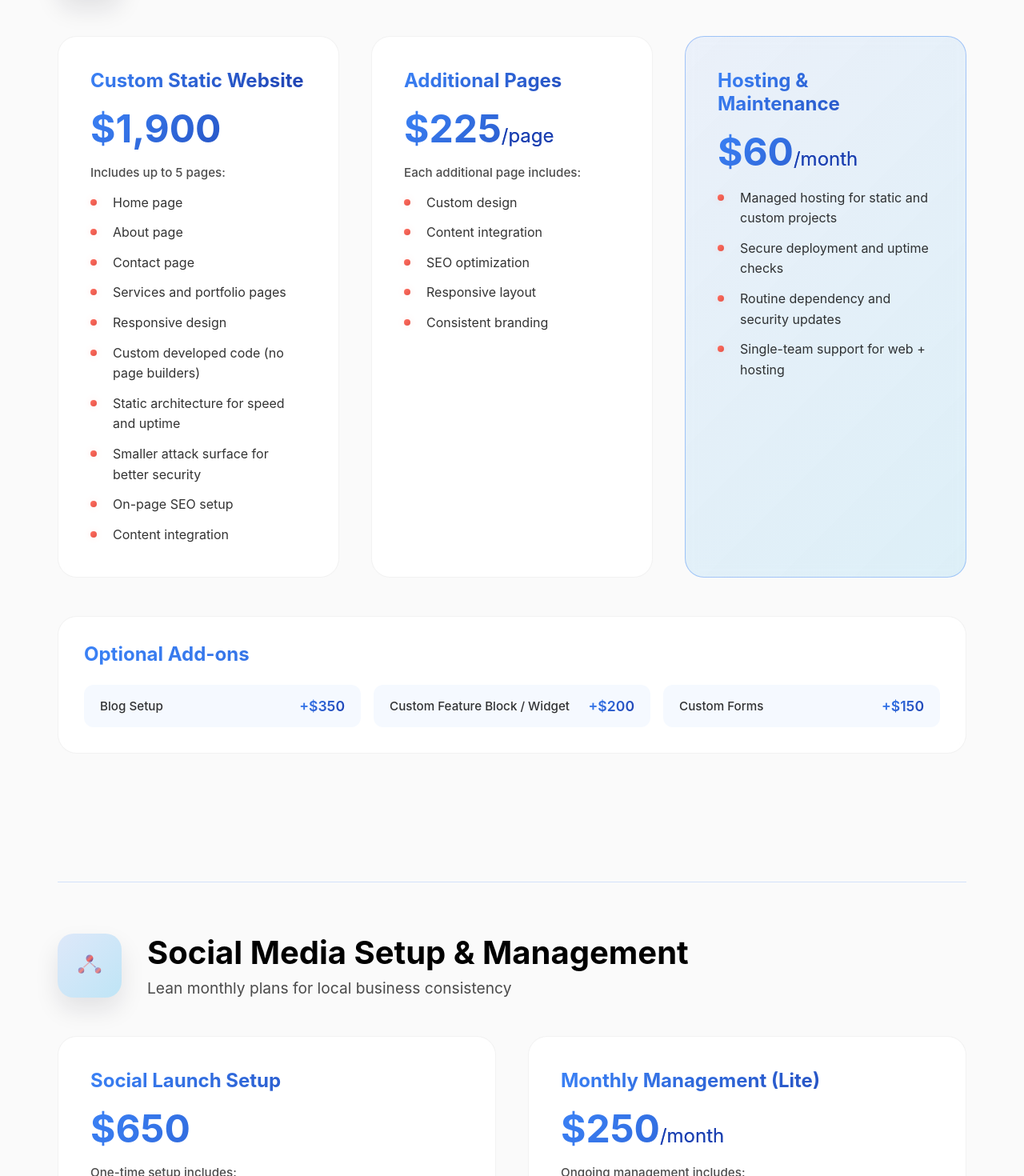
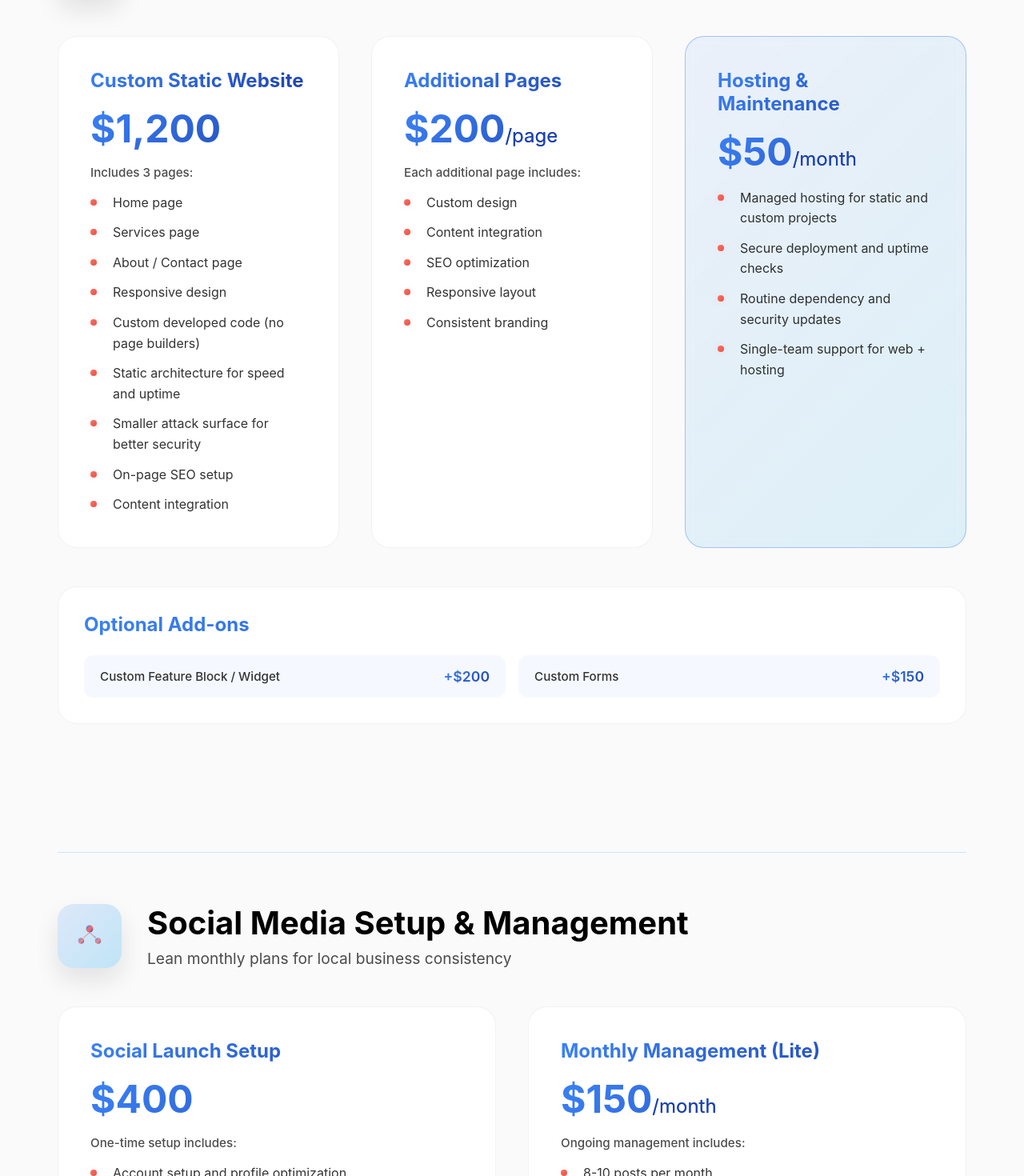
Before and after one commit to jbawt/Websidy, a React (Vite) app: page /Websidy/pricing in a window 1280 px wide. Shown: the part 980-2450 px from the top of the page at 80% size. Built offline with nearby package versions, Linux system fonts and the light colour scheme.

Commit message:
edit price back down to original pricing options

```diff
--- a/src/components/PricingCalculator.jsx
+++ b/src/components/PricingCalculator.jsx
@@ -7,7 +7,7 @@ function PricingCalculator({ isOpen, onClose }) {
   const theme = useSelector((state) => state.theme.mode)
   const [selections, setSelections] = useState({
     website: false,
-    pages: 5,
+    pages: 3,
     hostingOnServers: false,
     socialSetup: false,
     socialManagement: false,
@@ -18,7 +18,7 @@ function PricingCalculator({ isOpen, onClose }) {
   })
 
   // Text input values (parsed to numbers on blur/valid change)
-  const [pagesStr, setPagesStr] = useState('5')
+  const [pagesStr, setPagesStr] = useState('3')
   const [widgetsStr, setWidgetsStr] = useState('0')
   const [formsStr, setFormsStr] = useState('0')
   const [errors, setErrors] = useState({ pages: '', widgets: '', forms: '' })
@@ -26,15 +26,15 @@ function PricingCalculator({ isOpen, onClose }) {
   // Pricing constants
   const PRICING = {
     website: {
-      base: 1900,
-      additionalPage: 225,
+      base: 1200,
+      additionalPage: 200,
     },
     hosting: {
-      monthly: 60,
+      monthly: 50,
     },
     social: {
-      setup: 650,
-      management: 250,
+      setup: 400,
+      management: 150,
     },
     addons: {
       widgets: 200,
@@ -49,8 +49,8 @@ function PricingCalculator({ isOpen, onClose }) {
     // Website cost
     if (selections.website) {
       total += PRICING.website.base
-      if (selections.pages > 5) {
-        total += (selections.pages - 5) * PRICING.website.additionalPage
+      if (selections.pages > 3) {
+        total += (selections.pages - 3) * PRICING.website.additionalPage
       }
     }
 
@@ -78,7 +78,7 @@ function PricingCalculator({ isOpen, onClose }) {
   const recurringMonthly =
     (selections.website && selections.hostingOnServers ? PRICING.hosting.monthly : 0) +
     (selections.socialManagement ? PRICING.social.management : 0)
-  const additionalPages = selections.website ? Math.max(0, selections.pages - 5) : 0
+  const additionalPages = selections.website ? Math.max(0, selections.pages - 3) : 0
 
   const buildQuotePrefill = () => {
     const lines = [
@@ -89,7 +89,7 @@ function PricingCalculator({ isOpen, onClose }) {
     ]
 
     if (selections.website) {
-      lines.push('- Website Design & Development (5-page base): $1,900')
+      lines.push('- Website Design & Development (3-page base): $1,200')
       if (additionalPages > 0) {
         lines.push(
           `- Additional Pages: ${additionalPages} x $${PRICING.website.additionalPage.toLocaleString()} = $${(
@@ -169,7 +169,7 @@ function PricingCalculator({ isOpen, onClose }) {
     const trimmed = String(str).trim()
     if (trimmed === '') return { valid: false, value: null }
     const num = parseInt(trimmed, 10)
-    if (Number.isNaN(num) || num < 5) return { valid: false, value: null }
+    if (Number.isNaN(num) || num < 3) return { valid: false, value: null }
     return { valid: true, value: num }
   }
 
@@ -201,9 +201,9 @@ function PricingCalculator({ isOpen, onClose }) {
       setErrors((prev) => ({ ...prev, pages: VALIDATION_MSG }))
       const trimmed = pagesStr.trim()
       const num = parseInt(trimmed, 10)
-      if (trimmed === '' || (!Number.isNaN(num) && num < 5)) {
-        handleChange('pages', 5)
-        setPagesStr('5')
+      if (trimmed === '' || (!Number.isNaN(num) && num < 3)) {
+        handleChange('pages', 3)
+        setPagesStr('3')
       }
     }
   }
@@ -327,7 +327,7 @@ function PricingCalculator({ isOpen, onClose }) {
               />
               <span className="checkbox-label">
                 <span className="service-name">Website Design & Development</span>
-                <span className="service-price">$1,900 base (5 pages value)</span>
+                <span className="service-price">$1,200 base (3 pages)</span>
               </span>
             </label>
             {selections.website && (
@@ -351,10 +351,10 @@ function PricingCalculator({ isOpen, onClose }) {
                     {errors.pages}
                   </p>
                 )}
-                {selections.pages > 5 && (
+                {selections.pages > 3 && (
                   <div className="additional-cost">
-                    +${((selections.pages - 5) * PRICING.website.additionalPage).toLocaleString()} for{' '}
-                    {selections.pages - 5} additional page{selections.pages - 5 > 1 ? 's' : ''}
+                    +${((selections.pages - 3) * PRICING.website.additionalPage).toLocaleString()} for{' '}
+                    {selections.pages - 3} additional page{selections.pages - 3 > 1 ? 's' : ''}
                   </div>
                 )}
                 <label className="calculator-checkbox">
@@ -365,7 +365,7 @@ function PricingCalculator({ isOpen, onClose }) {
                   />
                   <span className="checkbox-label">
                     <span className="service-name">Host on our servers</span>
-                    <span className="service-price">+$60/month</span>
+                    <span className="service-price">+$50/month</span>
                   </span>
                 </label>
               </div>
@@ -458,7 +458,7 @@ function PricingCalculator({ isOpen, onClose }) {
               />
               <span className="checkbox-label">
                 <span className="service-name">Social Launch Setup</span>
-                <span className="service-price">$650 (one-time)</span>
+                <span className="service-price">$400 (one-time)</span>
               </span>
             </label>
             <label className="calculator-checkbox">
@@ -469,7 +469,7 @@ function PricingCalculator({ isOpen, onClose }) {
               />
               <span className="checkbox-label">
                 <span className="service-name">Monthly Management (Lite)</span>
-                <span className="service-price">$250/month</span>
+                <span className="service-price">$150/month</span>
               </span>
             </label>
           </div>
--- a/src/components/PricingSection.jsx
+++ b/src/components/PricingSection.jsx
@@ -42,16 +42,16 @@ function PricingSection() {
             <div className="pricing-content">
               <div className="pricing-base">
                 <div className="pricing-item">
-                  <span className="pricing-label">Custom Static Website (up to 5 pages)</span>
-                  <span className="pricing-value">$1,900</span>
+                  <span className="pricing-label">Custom Static Website (3 pages)</span>
+                  <span className="pricing-value">$1,200</span>
                 </div>
                 <div className="pricing-item">
                   <span className="pricing-label">Additional Pages</span>
-                  <span className="pricing-value">$225/page</span>
+                  <span className="pricing-value">$200/page</span>
                 </div>
                 <div className="pricing-item">
                   <span className="pricing-label">Hosting & Maintenance</span>
-                  <span className="pricing-value">$60/month</span>
+                  <span className="pricing-value">$50/month</span>
                 </div>
               </div>
               <div className="pricing-features">
@@ -85,11 +85,11 @@ function PricingSection() {
               <div className="pricing-base">
                 <div className="pricing-item">
                   <span className="pricing-label">Social Launch Setup</span>
-                  <span className="pricing-value">$650</span>
+                  <span className="pricing-value">$400</span>
                 </div>
                 <div className="pricing-item">
                   <span className="pricing-label">Monthly Management (Lite)</span>
-                  <span className="pricing-value">$250/month</span>
+                  <span className="pricing-value">$150/month</span>
                 </div>
               </div>
               <div className="pricing-features">
--- a/src/pages/PricingPage.jsx
+++ b/src/pages/PricingPage.jsx
@@ -63,13 +63,12 @@ function PricingPage() {
             <div className="pricing-detail-grid">
               <div className="pricing-detail-card">
                 <h3>Custom Static Website</h3>
-                <div className="pricing-amount">$1,900</div>
-                <p className="pricing-includes">Includes up to 5 pages:</p>
+                <div className="pricing-amount">$1,200</div>
+                <p className="pricing-includes">Includes 3 pages:</p>
                 <ul className="pricing-features-list">
                   <li>Home page</li>
-                  <li>About page</li>
-                  <li>Contact page</li>
-                  <li>Services and portfolio pages</li>
+                  <li>Services page</li>
+                  <li>About / Contact page</li>
                   <li>Responsive design</li>
                   <li>Custom developed code (no page builders)</li>
                   <li>Static architecture for speed and uptime</li>
@@ -80,7 +79,7 @@ function PricingPage() {
               </div>
               <div className="pricing-detail-card">
                 <h3>Additional Pages</h3>
-                <div className="pricing-amount">$225<span className="pricing-period">/page</span></div>
+                <div className="pricing-amount">$200<span className="pricing-period">/page</span></div>
                 <p className="pricing-includes">Each additional page includes:</p>
                 <ul className="pricing-features-list">
                   <li>Custom design</li>
@@ -92,7 +91,7 @@ function PricingPage() {
               </div>
               <div className="pricing-detail-card featured">
                 <h3>Hosting & Maintenance</h3>
-                <div className="pricing-amount">$60<span className="pricing-period">/month</span></div>
+                <div className="pricing-amount">$50<span className="pricing-period">/month</span></div>
                 <ul className="pricing-features-list">
                   <li>Managed hosting for static and custom projects</li>
                   <li>Secure deployment and uptime checks</li>
@@ -104,10 +103,6 @@ function PricingPage() {
             <div className="pricing-addons">
               <h3>Optional Add-ons</h3>
               <div className="addon-grid">
-                <div className="addon-item">
-                  <span className="addon-name">Blog Setup</span>
-                  <span className="addon-price">+$350</span>
-                </div>
                 <div className="addon-item">
                   <span className="addon-name">Custom Feature Block / Widget</span>
                   <span className="addon-price">+$200</span>
@@ -152,7 +147,7 @@ function PricingPage() {
             <div className="pricing-detail-grid">
               <div className="pricing-detail-card">
                 <h3>Social Launch Setup</h3>
-                <div className="pricing-amount">$650</div>
+                <div className="pricing-amount">$400</div>
                 <p className="pricing-includes">One-time setup includes:</p>
                 <ul className="pricing-features-list">
                   <li>Account setup and profile optimization</li>
@@ -164,7 +159,7 @@ function PricingPage() {
               </div>
               <div className="pricing-detail-card">
                 <h3>Monthly Management (Lite)</h3>
-                <div className="pricing-amount">$250<span className="pricing-period">/month</span></div>
+                <div className="pricing-amount">$150<span className="pricing-period">/month</span></div>
                 <p className="pricing-includes">Ongoing management includes:</p>
                 <ul className="pricing-features-list">
                   <li>8-10 posts per month</li>
```
